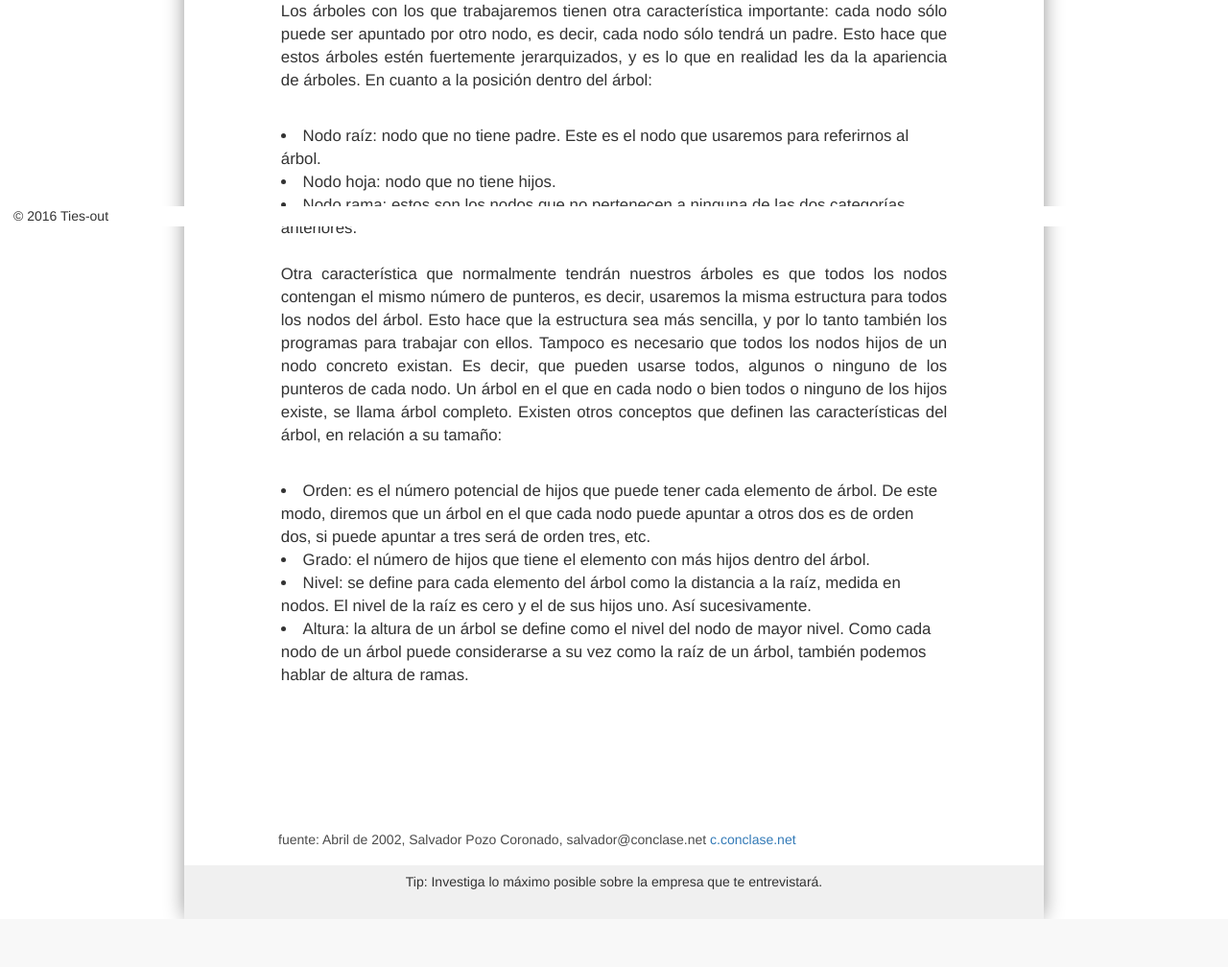
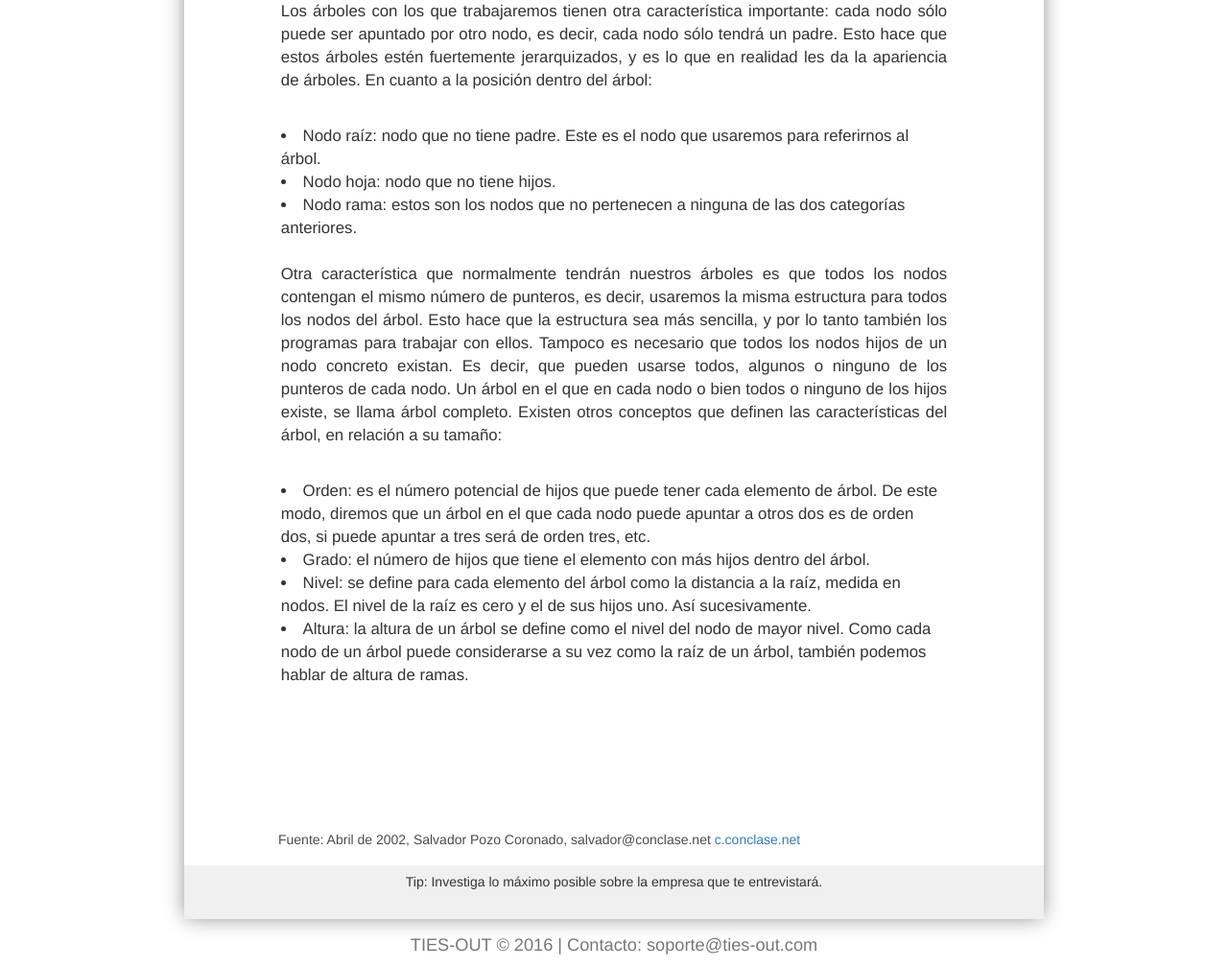
Before and after one commit to FEZR85/TIES-OUT, a PHP site: page /formularios/curso1.php in a window 1280 px wide. Shown: the part 564-1572 px from the top of the page at 96% size. Before the commit the page ends 1522 px from the top, so only its background shows below. Run offline with PHP 8.4, Linux system fonts and the light colour scheme; some libraries are stand-ins or nearby versions.

Commit message:
footer general listo

```diff
--- a/css/index.css
+++ b/css/index.css
@@ -1,8 +1,9 @@
 /*generales*/
 html, body {
 	width: 100%;
-	margin: 0;
+	margin: 0 auto -60px;
 	padding: 0;
+	bottom: 0;
 }
 
 @media screen and (min-width:320px) and (max-width: 768px){
@@ -144,6 +145,7 @@ html, body {
 .content {
 	margin-top: 80px;
 	margin-left: 15%;
+	margin-bottom: 1em;
 	width: 70%;
 	-webkit-box-shadow: 0px 0px 21px -2px rgba(0,0,0,0.49);
 	-moz-box-shadow: 0px 0px 21px -2px rgba(0,0,0,0.49);
@@ -176,6 +178,8 @@ div.marketing, div.container{
 	width: 100%;
 	}
 
+/*footer*/
+
 #footertips {
 	height: 4em;
 	bottom: 0;
@@ -184,13 +188,6 @@ div.marketing, div.container{
 	text-align: center;
 }
 
-#footergeneral{
-	height: 1.5em;
-	bottom: 0;
-	background-color: #FFF;
-	width: 100%;
-	padding: 0em 0em 0em 1em;
-	position: fixed;
+#footer{
+	font-size: 1.3em;
 }
-
-	/*----------------------*/
--- a/footer.php
+++ b/footer.php
@@ -1,3 +1,5 @@
-<footer id = "footergeneral">
-	<p>© 2016 Ties-out</p>
+<footer class="footer" id = "footer">
+	<div class="container text-center">
+		<p class="text-muted credit">TIES-OUT © 2016 | Contacto: soporte@ties-out.com</p>
+	</div>
 </footer>
--- a/formularios/curso1.php
+++ b/formularios/curso1.php
@@ -67,14 +67,12 @@
 							Altura: la altura de un árbol se define como el nivel del nodo de mayor nivel. Como cada nodo de un árbol puede considerarse a su vez como la raíz de un árbol, también podemos hablar de altura de ramas.
 						</li><br />
 					</div>
-
 				</section>
 
 				<footer id="fuente">
 					<p>
-						fuente: Abril de 2002, Salvador Pozo Coronado, salvador@conclase.net <a href="http://www.c.conclase.net/edd/?cap=006">c.conclase.net</a>
+						Fuente: Abril de 2002, Salvador Pozo Coronado, salvador@conclase.net <a href="http://www.c.conclase.net/edd/?cap=006">c.conclase.net</a>
 					</p>
-
 				</footer>
 
 			</article>
```
